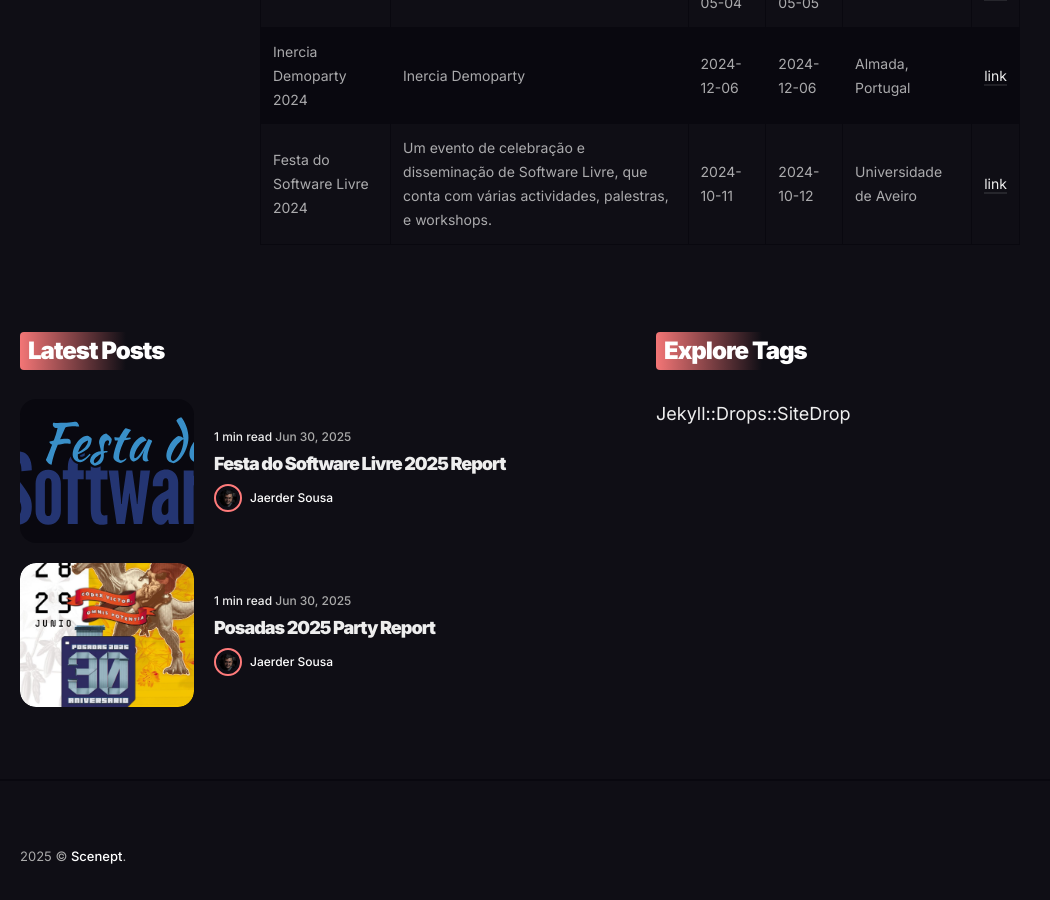
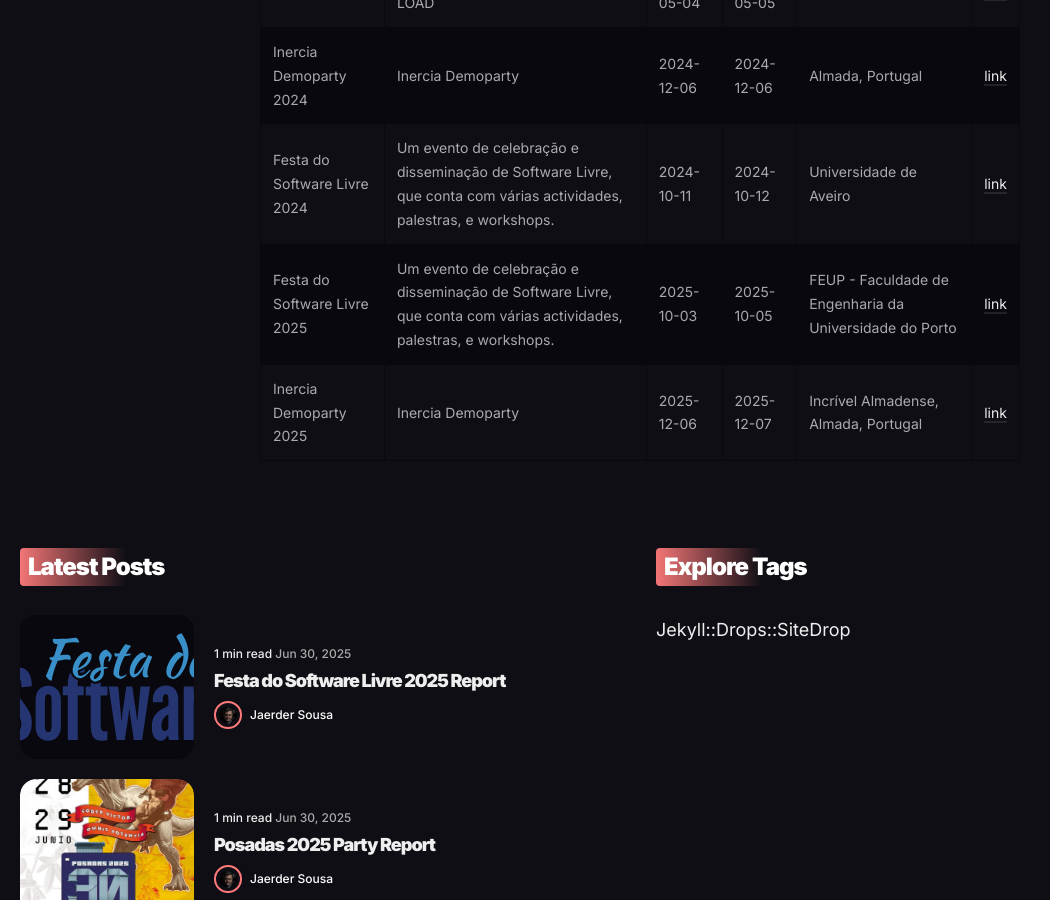
Before and after one commit to demoscenept/scenept, a Jekyll site: the page built from _pages/eventos.md, in a window 1280 px wide and 900 px high, scrolled down 821 px. Shown: the whole window, without its empty margins (0-1050 px from the left). Built offline with Jekyll 4.4.1, drawn with Linux system fonts in a browser that asks for light colours; nearby versions of some CDN libraries.

Commit message:
atualizada lista de eventos

```diff
--- a/_data/events.json
+++ b/_data/events.json
@@ -23,4 +23,21 @@
         "local" : "Universidade de Aveiro",
         "url" : "https://festa2024.softwarelivre.eu/"
     }
+    ,
+     {
+        "title" : "Festa do Software Livre 2025",
+        "date_start" : "2025-10-03",
+        "date_end" : "2025-10-05",
+        "description" : "Um evento de celebração e disseminação de Software Livre, que conta com várias actividades, palestras, e workshops.",
+        "local" : "FEUP - Faculdade de Engenharia da Universidade do Porto",
+        "url" : "https://festa2025.softwarelivre.eu/"
+    },
+    {
+        "title" : "Inercia Demoparty 2025",
+        "date_start" : "2025-12-06",
+        "date_end" : "2025-12-07",
+        "description" : "Inercia Demoparty",
+        "local" : "Incrível Almadense, Almada, Portugal",
+        "url" : "https://2025.inercia.pt/"
+    }
 ]
```
